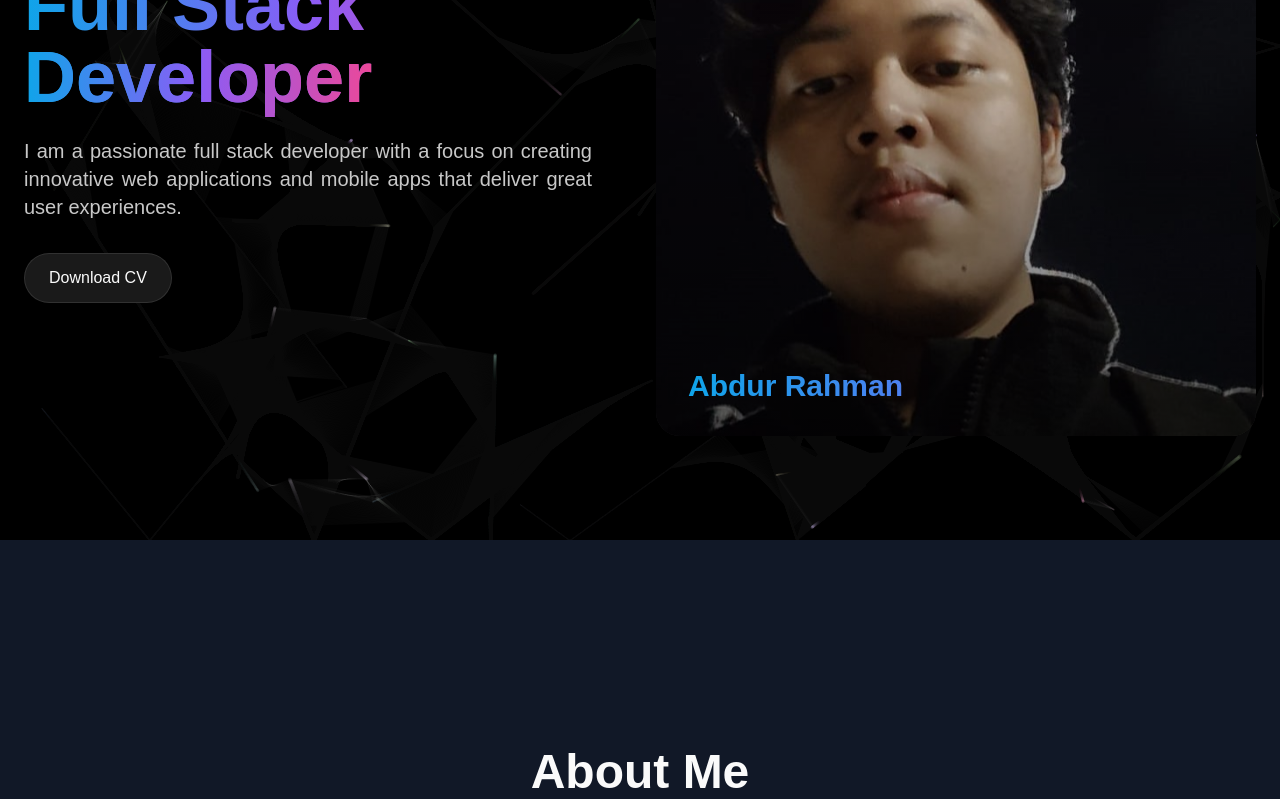
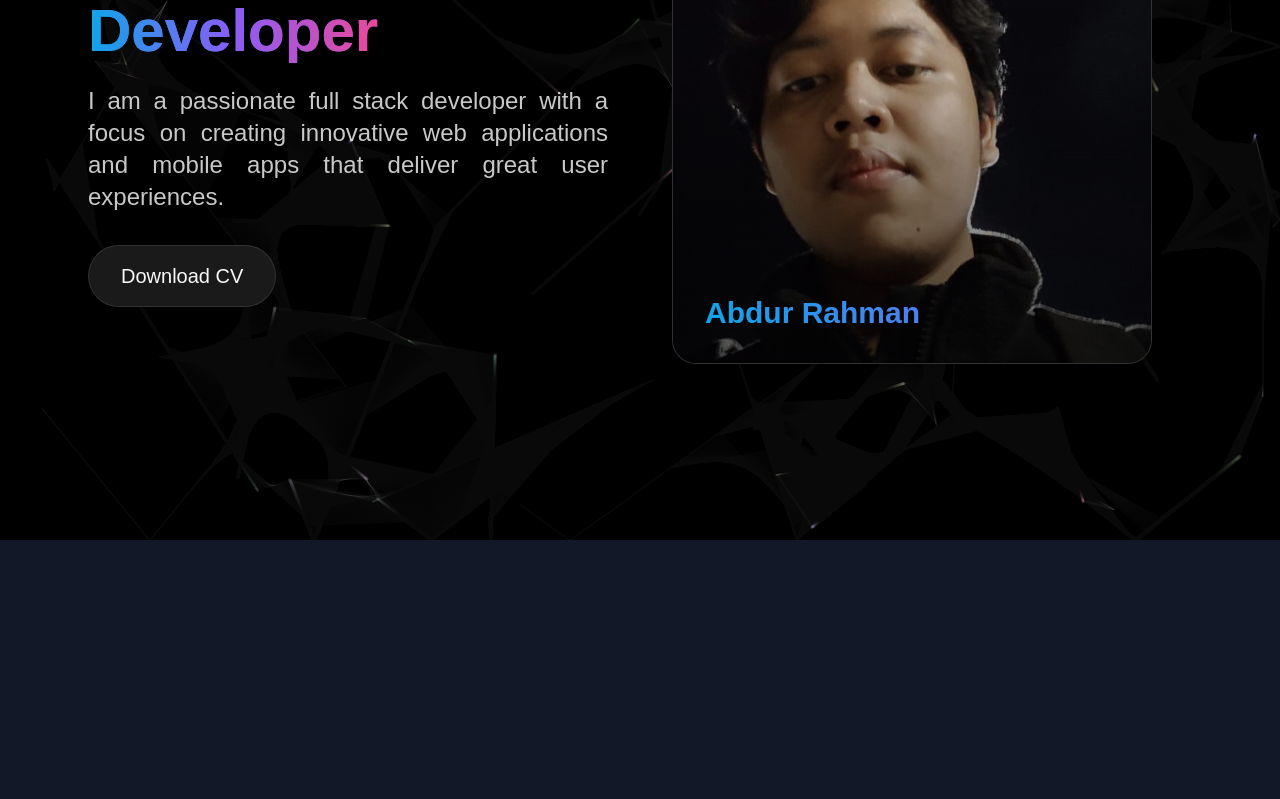
Before and after one commit to abdurrx/Abdur-Rahman, a Next.js app: page / in a window 1280 px wide. Shown: the part 260-1059 px from the top of the page. Built offline with nearby package versions, Linux system fonts and the light colour scheme.

Commit message:
Update Navbar, Hero, and About

```diff
--- a/components/about.tsx
+++ b/components/about.tsx
@@ -3,7 +3,7 @@ import { motion } from "framer-motion";
 
 export default function About() {
   return (
-    <section id="about" className="min-h-screen py-48 md:py-52 relative">
+    <section id="about" className="min-h-screen py-48 md:py-64 relative">
       <div className="max-w-screen-lg md:max-w-6xl mx-auto px-6">
         {/* Section Heading */}
         <motion.div
@@ -11,7 +11,7 @@ export default function About() {
         whileInView={{ opacity: 1, y: 0 }}
         transition={{ duration: 0.6 }}
         className="flex flex-col items-center mb-20">
-          <h2 className="text-4xl md:text-5xl font-bold text-content mb-4 text-center">About Me</h2>
+          <h2 className="text-2xl md:text-4xl font-bold text-content mb-4 text-center">About Me</h2>
 
           <div className="w-24 md:w-36 h-1 bg-gradient-to-r from-primary to-tertiary rounded-full" />
         </motion.div>
@@ -21,7 +21,7 @@ export default function About() {
         initial={{ opacity: 0, y: 20 }}
         whileInView={{ opacity: 1, y: 0 }}
         transition={{ duration: 0.6 }}
-        className="text-2xl text-content/80 text-justify">
+        className="text-md md:text-2xl text-content/80 text-justify">
           Graduated of Informatics Engineering from Sekolah Tinggi Teknologi Indonesia Tanjung Pinang with summa cum laude predicate and GPA 4.00. Having analytical skills and technical expertise in mobile development, web development, backend development, and cloud computing, along with solid ability to adapt quickly to change and overcome challenges with determination.
         </motion.p>
       </div>
--- a/components/hero.tsx
+++ b/components/hero.tsx
@@ -7,8 +7,8 @@ export default function Hero() {
   return (
     <section id="home" className="min-h-screen relative overflow-hidden bg-black">
       <ParticleCanvas />
-      <div className="max-w-screen-lg md:max-w-7xl mx-auto px-10 md:px-6 pt-24">
-        <div className="flex flex-col-reverse md:flex-row items-center justify-between gap-10 md:gap-16">
+      <div className="max-w-screen-lg md:max-w-6xl mx-auto px-6 py-24 lg:py-36">
+        <div className="flex flex-col-reverse lg:flex-row items-center justify-between gap-10 lg:gap-16">
           {/* Text Content */}
           <motion.div
           initial={{ opacity: 0, x: -50 }}
@@ -19,7 +19,7 @@ export default function Hero() {
             initial={{ opacity: 0, y: 20 }}
             animate={{ opacity: 1, y: 0 }}
             transition={{ duration: 0.8, delay: 0.5 }}
-            className="text-5xl md:text-7xl font-bold bg-gradient-to-r from-primary via-secondary to-tertiary bg-clip-text text-transparent mb-4 md:mb-6">
+            className="text-3xl md:text-5xl lg:text-6xl font-bold bg-gradient-to-r from-primary via-secondary to-tertiary bg-clip-text text-transparent mb-4 md:mb-6">
               Full Stack
               <br/>
 
@@ -36,7 +36,7 @@ export default function Hero() {
             initial={{ opacity: 0, y: 20 }}
             animate={{ opacity: 1, y: 0 }}
             transition={{ duration: 0.8, delay: 1.1 }}
-            className="text-xl text-content/80 text-justify mb-6 md:mb-8">
+            className="text-md md:text-2xl text-content/80 text-justify mb-6 md:mb-8">
               I am a passionate full stack developer with a focus on creating innovative web applications and mobile apps that deliver great user experiences.
             </motion.p>
 
@@ -46,8 +46,8 @@ export default function Hero() {
             transition={{ duration: 0.8, delay: 1.2 }}
             whileHover={{ scale: 1.05, transition: { duration: 0.2 } }}
             onClick={() => window.open("/resume.pdf", "_blank")}
-            className="relative overflow-hidden px-6 py-3 rounded-full bg-surface border border-white/10 hover:border-primary/30 group">
-              <span className="text-content group-hover:text-primary transition-colors">
+            className="relative overflow-hidden px-6 md:px-8 py-3 md:py-4 rounded-full bg-surface border border-white/10 hover:border-primary/30 group">
+              <span className="text-md md:text-xl text-content group-hover:text-primary transition-colors">
                 Download CV
               </span>
               <div className="absolute inset-0 bg-gradient-to-r from-primary/10 to-tertiary/10 opacity-0 group-hover:opacity-100 transition-opacity" />
@@ -59,12 +59,12 @@ export default function Hero() {
           initial={{ opacity: 0, x: 50 }}
           animate={{ opacity: 1, x: 0 }}
           transition={{ duration: 1, delay: 0.5, ease: "easeOut" }}
-          className="md:w-1/2 relative">
+          className="lg:w-1/2 relative">
 
-            <div className="realtive w-80 md:w-[600px] aspect-square group">
+            <div className="realtive w-80 lg:w-[480px] aspect-square group">
               {/* Floating Animation */}
               <motion.div
-              className="relative aspect-square rounded-3xl overflow-hidden bg-surface backdrop-blur-sm">
+              className="relative aspect-square rounded-3xl overflow-hidden bg-surface backdrop-blur-sm border border-white/10">
                 <Image src="/img/myself.jpg" alt="Myself" fill
                 className="object-cover scale-110 group-hover:scale-100 transition-transform duration-500" />
 
@@ -75,7 +75,7 @@ export default function Hero() {
                 animate={{ opacity: 1 }}
                 transition={{ delay: 0.6 }}
                 className="absolute bottom-8 left-8">
-                  <div className="text-2xl md:text-3xl font-bold text-content">
+                  <div className="text-xl lg:text-3xl font-bold text-content">
                     <motion.span
                     animate={{ backgroundPosition: ["0% 50%", "100% 50%"] }}
                     transition={{ duration: 3, repeat: Infinity, repeatType: "mirror" }}
--- a/components/navbar.tsx
+++ b/components/navbar.tsx
@@ -54,7 +54,7 @@ export default function Navbar() {
 
           {/* Desktop Navigation */}
           </motion.div>
-          <div className="hidden md:flex items-center gap-6">
+          <div className="hidden lg:flex items-center gap-6">
             <div className="flex items-center gap-6 bg-background/80 px-4 py-2 rounded-full border border-white/5 shadow-lg shadow-primary/5">
               {
                 navItems.map((items, i) => (
@@ -79,7 +79,7 @@ export default function Navbar() {
 
           <button
           onClick={() => setIsMenuOpen(!isMenuOpen)}
-          className="md:hidden p-2 rounded-lg bg-white/5 hover:bg-primary/10 transition-colors">
+          className="lg:hidden p-2 rounded-lg bg-white/5 hover:bg-primary/10 transition-colors">
             {isMenuOpen ? (
               <XMarkIcon className="h-6 w-6 text-content/80" />
             ): (
@@ -92,7 +92,7 @@ export default function Navbar() {
           <motion.div
           initial={{ opacity: 0, y: -10 }}
           animate={{ opacity: 1, y: 0 }}
-          className="md:hidden mt-4 pb-4 space-y-4">
+          className="lg:hidden min-h-screen  mt-4 pb-4 space-y-4">
             {navItems.map((item) => (
               <a key={item.name} href={item.href} onClick={() => setIsMenuOpen(false)} className="block px-4 py-2 text-content/80 hover:text-primary hover:bg-white/5 rounded-lg transition-colors">
                 {item.name}
```
